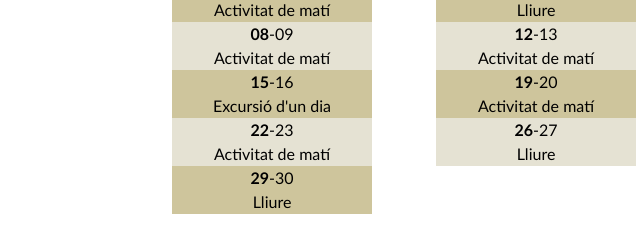
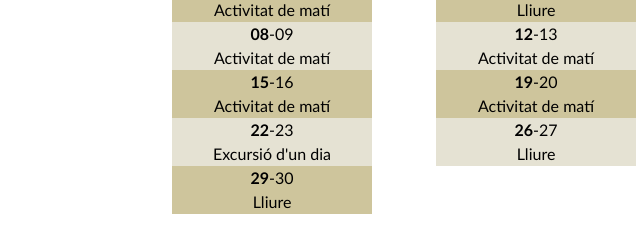
Before and after one commit to thePLO/aechpre, a plain HTML site: page rovers.html in a window 1280 px wide. Shown: the part 716-956 px from the top of the page, 104-744 px from the left. Drawn offline with Linux system fonts and the light colour scheme.

Commit message:
canvi rov

```diff
--- a/rovers.html
+++ b/rovers.html
@@ -42,8 +42,8 @@
 				<div class ="cal-mes"><h3>Octubre</h3>
 					<div class ="cal-dia"><strong>01</strong>-02<br>Activitat de matí</div>
 					<div class ="cal-dia"><strong>08</strong>-09<br>Activitat de matí</div>
-					<div class ="cal-dia"><strong>15</strong>-16<br>Excursió d'un dia</div>
-					<div class ="cal-dia"><strong>22</strong>-23<br>Activitat de matí</div>
+					<div class ="cal-dia"><strong>15</strong>-16<br>Activitat de matí</div>
+					<div class ="cal-dia"><strong>22</strong>-23<br>Excursió d'un dia</div>
 					<div class ="cal-dia"><strong>29</strong>-30<br>Lliure</div>
 				</div>
 				<div class ="cal-mes"><h3>Novembre</h3>
```
